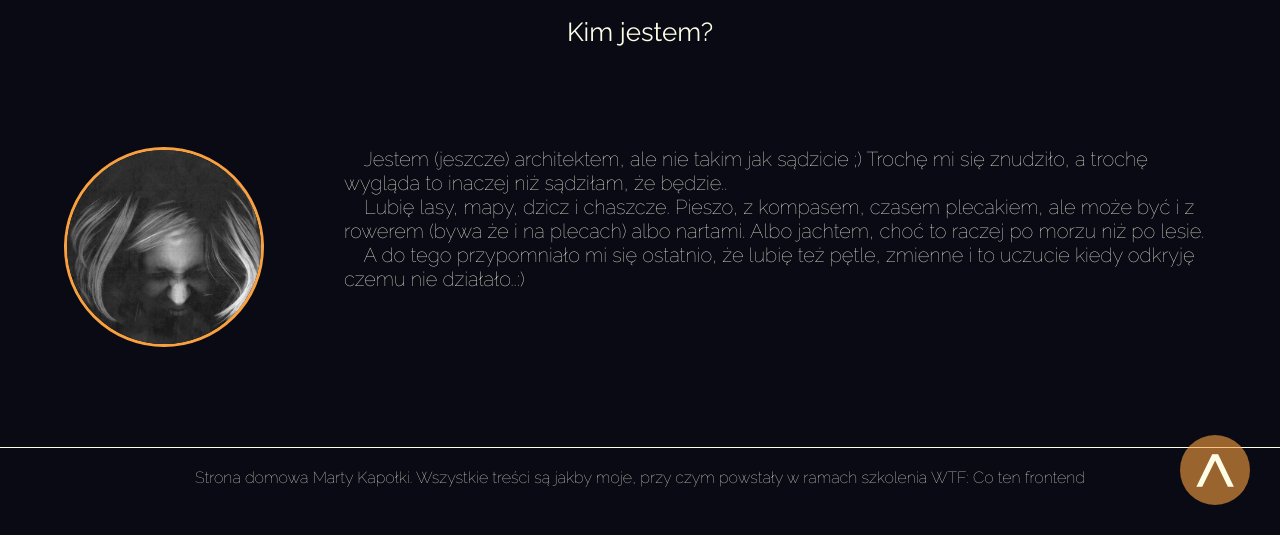
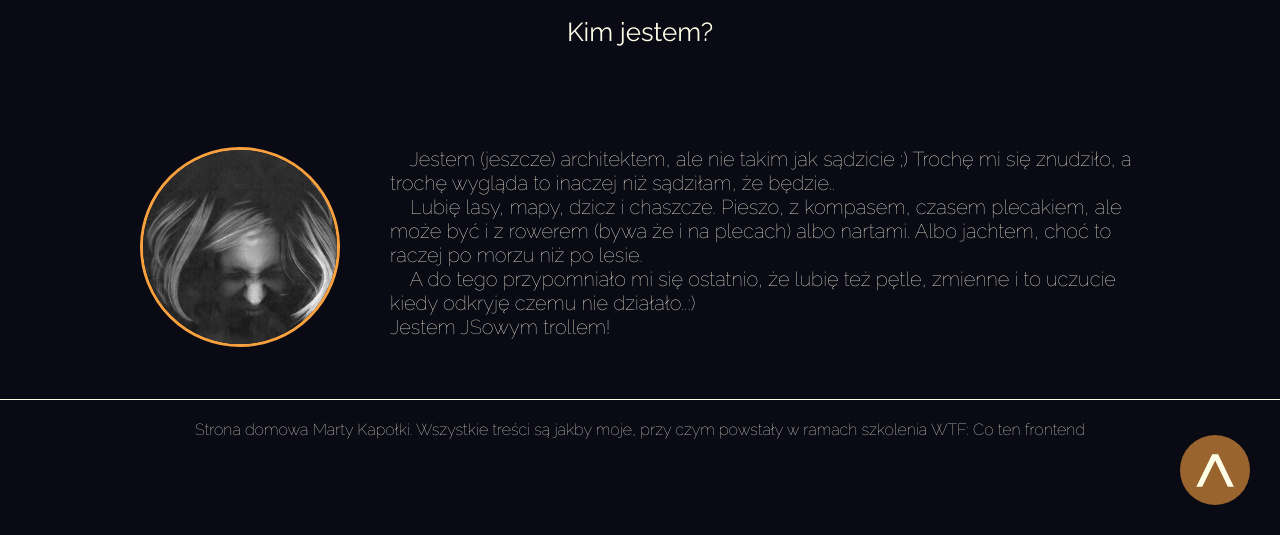
Before and after one commit to marta-kapolka/homepage, a plain HTML site: page index.html in a window 1280 px wide. Shown: the part 265-800 px from the top of the page. Drawn offline with Linux system fonts and the light colour scheme.

Commit message:
JS content added

```diff
--- a/index.html
+++ b/index.html
@@ -46,6 +46,7 @@
           lesie.<br />&emsp;A do tego przypomniało mi się ostatnio, że lubię też
           pętle, zmienne i to uczucie kiedy odkryję czemu nie działało..:)
         </p>
+        <span class="about-me__text troll--js"></span>
       </section>
     </main>
 
@@ -54,6 +55,6 @@
       powstały w ramach szkolenia WTF: Co ten frontend
     </footer>
 
-    <!-- <script src="index.js"></script> -->
+    <script src="index.js"></script>
   </body>
 </html>
--- a/index.js
+++ b/index.js
@@ -1 +1,4 @@
-alert('Dżem bobrym! :)');
+const troll = document.querySelector('.troll--js');
+console.log(troll);
+
+troll.innerHTML = 'Jestem JSowym trollem!';
--- a/style.css
+++ b/style.css
@@ -173,7 +173,7 @@ body {
 
 .main-content {
   left: 50%;
-  max-width: 120rem;
+  max-width: 100rem;
   position: relative;
   transform: translateX(-50%);
   width: 90vw;
@@ -300,7 +300,7 @@ footer {
   border: 3px solid #f9a03f;
   border-radius: 10rem;
   float: left;
-  margin: 10rem 8rem 10rem 0;
+  margin: 10rem 5rem 5rem 0;
   width: 20rem;
 }
 
```
Also changed, not shown: links.html (+2 -2 lines), notes.html (+2 -2 lines).
